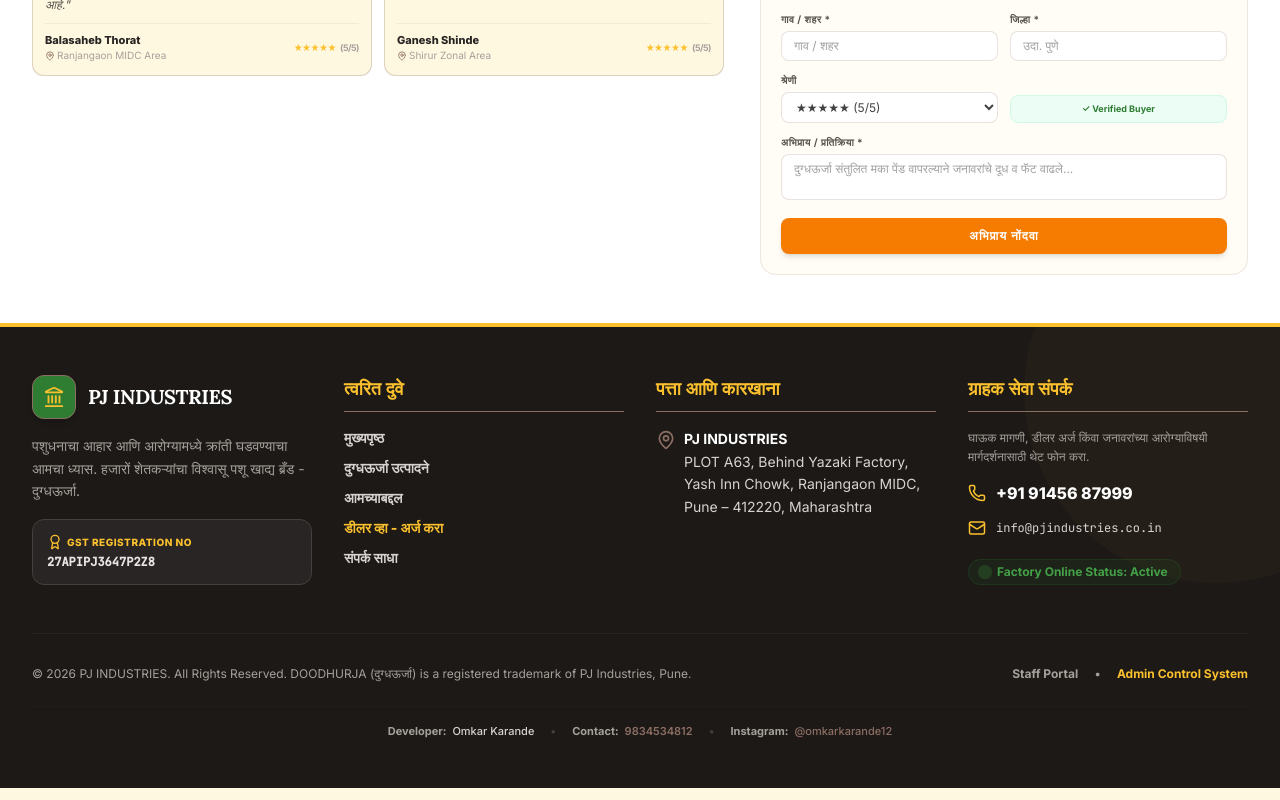
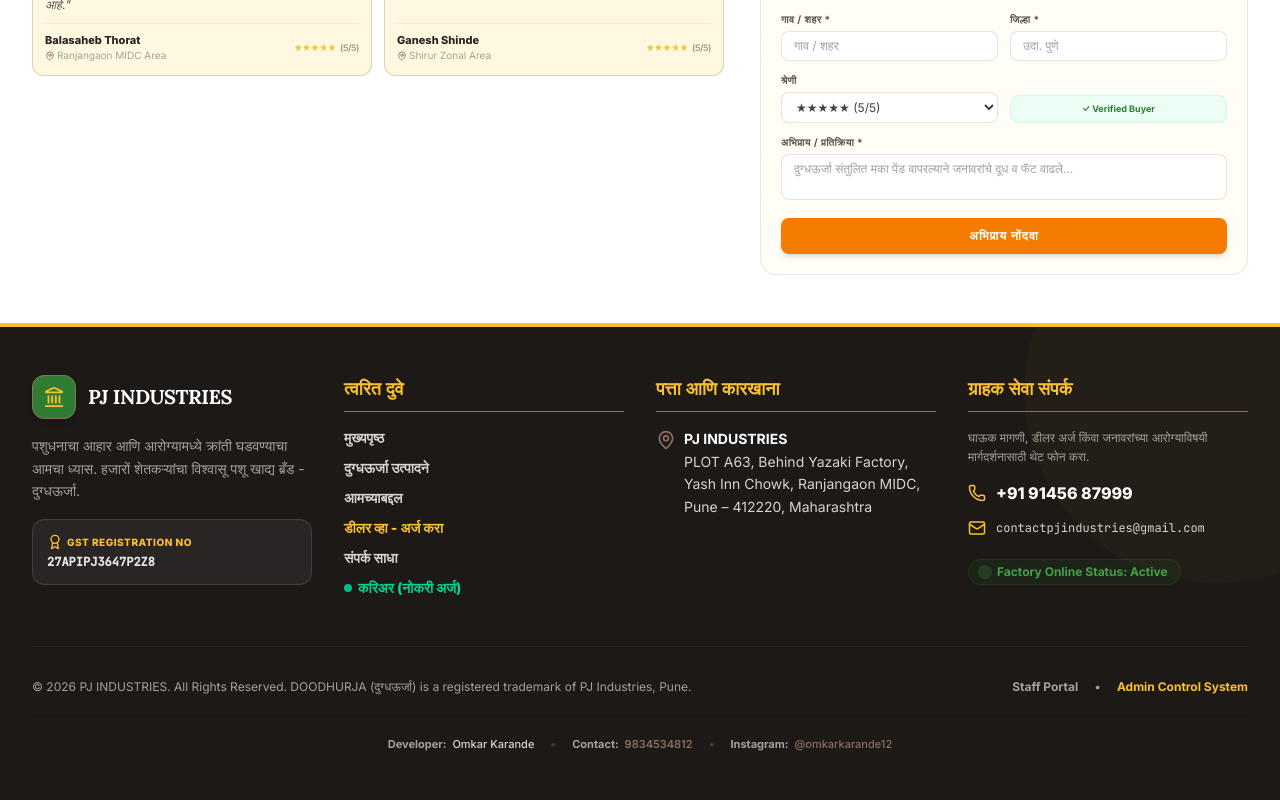
Before and after one commit to thepjindustries/pj-industries, a React (Vite) app: page / in a window 1280 px wide. Shown: the part 3280-4080 px from the top of the page. Built offline with nearby package versions, Linux system fonts and the light colour scheme; no server answers; the database is empty.

Commit message:
Update Footer.tsx

```diff
--- a/src/components/Footer.tsx
+++ b/src/components/Footer.tsx
@@ -90,6 +90,15 @@
                   {lang === 'en' ? 'Help & Support Desk' : 'संपर्क साधा'}
                 </button>
               </li>
+              <li>
+                <button
+                  onClick={() => setActiveTab('careers')}
+                  className="text-emerald-400 hover:text-emerald-300 font-extrabold text-left hover:translate-x-1.5 transition-all duration-300 flex items-center gap-1.5"
+                >
+                  <span className="w-2 h-2 rounded-full bg-emerald-400 animate-pulse"></span>
+                  {lang === 'en' ? 'Careers (Apply Job)' : 'करिअर (नोकरी अर्ज)'}
+                </button>
+              </li>
             </ul>
           </div>
 
@@ -132,8 +141,8 @@
 
               <div className="flex items-center space-x-2.5">
                 <Mail className="h-4.5 w-4.5 text-accent" />
-                <a href="mailto:info@pjindustries.co.in" className="hover:text-accent transition-colors text-xs font-mono">
-                  info@pjindustries.co.in
+                <a href="mailto:contactpjindustries@gmail.com" className="hover:text-accent transition-colors text-xs font-mono">
+                  contactpjindustries@gmail.com
                 </a>
               </div>
 
```
